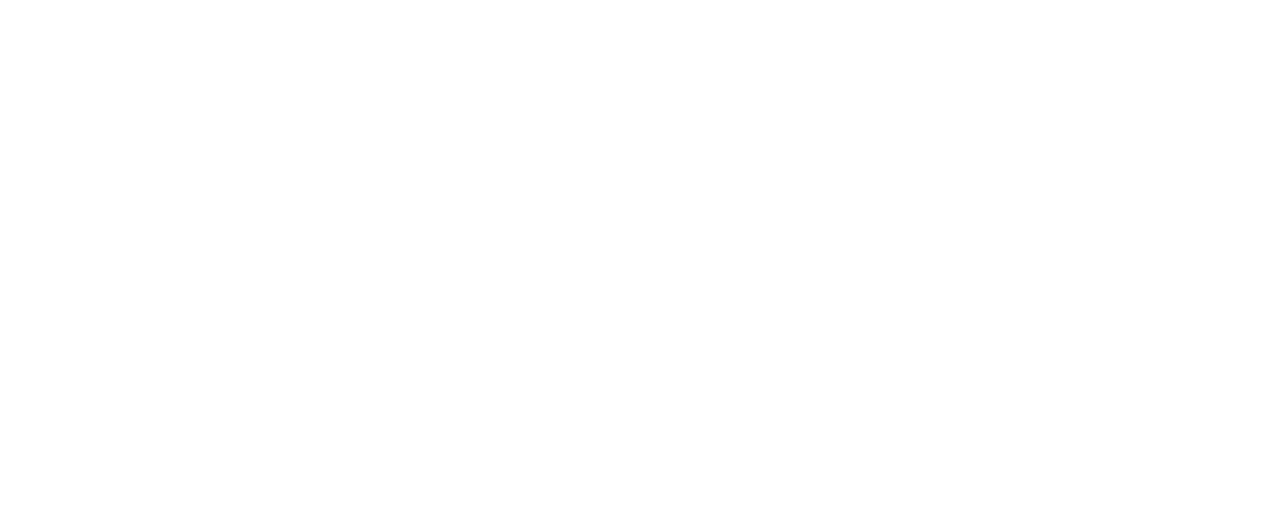
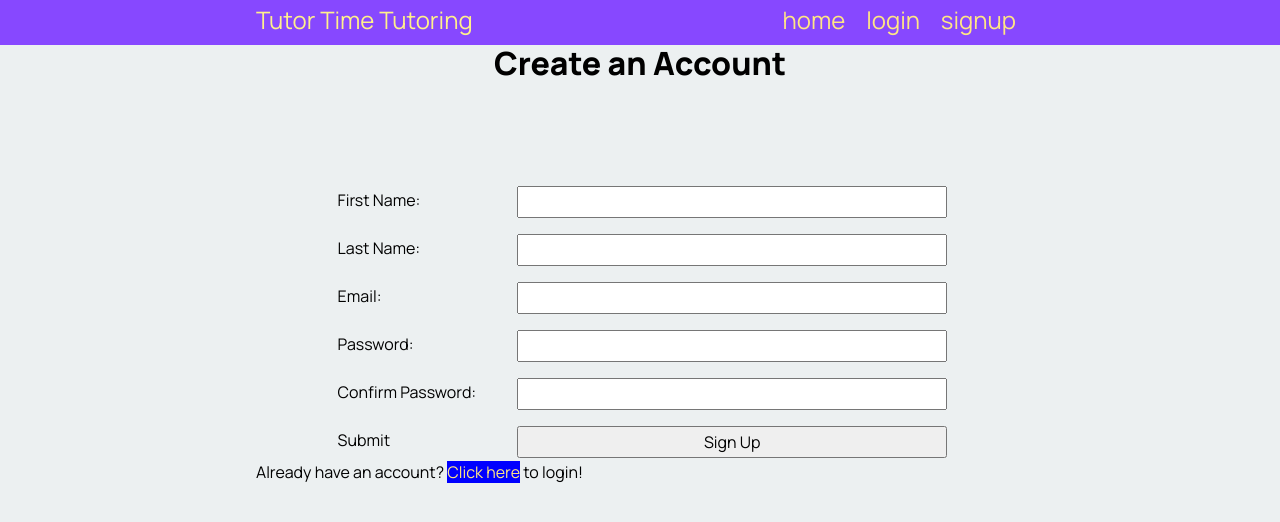
Before and after one commit to CharlieLats/13DTS_Mini_project, a Flask app: page /signup in a window 1280 px wide. Before the commit the part shown is empty. Shown: the top 522 px of the page. Run offline with Flask 3, Linux system fonts and the light colour scheme.

Commit message:
Added:
Login and Signup
Don't have/do have account features

```diff
--- a/app.py
+++ b/app.py
@@ -1,9 +1,9 @@
-from flask import Flask, render_template
+from flask import Flask, render_template, request, redirect
 import sqlite3
 from sqlite3 import Error
 
 app = Flask(__name__)
-
+DATABASE = 'sessions'
 def connect_database(db_file):
     try:
         con = sqlite3.connect(db_file)
@@ -14,7 +14,25 @@
 
 
 @app.route('/signup', methods=['POST', 'GET'])
-def render_signup_page():
+def render_signup_page(num_email=None):
+    if request.method == 'POST':
+        fname = request.form.get('user_fname').title().strip()
+        lname = request.form.get('user_lname').title().strip()
+        email = request.form.get('user_email').lower().strip()
+        password = request.form.get('user_password')
+        confirm_password = request.form.get('user_confirm_password')
+        if password != confirm_password:
+            return redirect('\signup?error=passwords+do+not+match')
+
+        if len(password) < 8:
+            return redirect("\signup?error=password+must+at+least+8+characters")
+
+        con = connect_database(DATABASE)
+        query_insert = "INSERT INTO user (fname, lname, email, password) VALUES (?, ?, ?, ?)"
+        cur = con.cursor()
+        cur.execute(query_insert, (fname, lname, email, password))
+        con.commit()
+        con.close()
     return render_template('signup.html')
 
 
--- a/templates/signup.html
+++ b/templates/signup.html
@@ -1,10 +1,51 @@
-<!DOCTYPE html>
-<html lang="en">
-<head>
-    <meta charset="UTF-8">
-    <title>Title</title>
-</head>
-<body>
+{% extends "base.html" %}
 
-</body>
-</html>
+{% block pageheading %}Create an Account{% endblock %}
+
+{% block main %}
+    <div>
+    <form class="myform" method="post">
+        <div class="form-group">
+            <div class="form-label"> First Name: </div>
+            <div class="form-element"> <input type="text" name="user_fname"></div>
+        </div>
+        <div class="form-group">
+            <div class="form-label"> Last Name: </div>
+            <div class="form-element"> <input type="text" name="user_lname"></div>
+        </div>
+        <div class="form-group">
+            <div class="form-label"> Email: </div>
+            <div class="form-element"> <input type="email" name="user_email"></div>
+        </div>
+
+        <div class="form-group">
+            <div class="form-label"> Password: </div>
+            <div class="form-element"> <input type="password" name="user_password"></div>
+        </div>
+
+        <div class="form-group">
+            <div class="form-label"> Confirm Password: </div>
+            <div class="form-element"> <input type="password" name="user_confirm_password"></div>
+        </div>
+
+        <div class="form-group">
+            <div class="form-label"> Submit </div>
+            <div class="form-element"> <input type="submit" name="submit_button" value="Sign Up"></div>
+        </div>
+
+    </form>
+    </div>
+    <br>
+    <br>
+    <div style="align-content: center">
+        <text>
+            Already have an account?
+        </text>
+        <text>
+            <a href="login" style="background-color: blue">Click here</a>
+        </text>
+        <text>
+            to login!
+        </text>
+    </div>
+{% endblock %}
```
Also changed, not shown: templates/login.html (+16 -2 lines), 1 other file.
